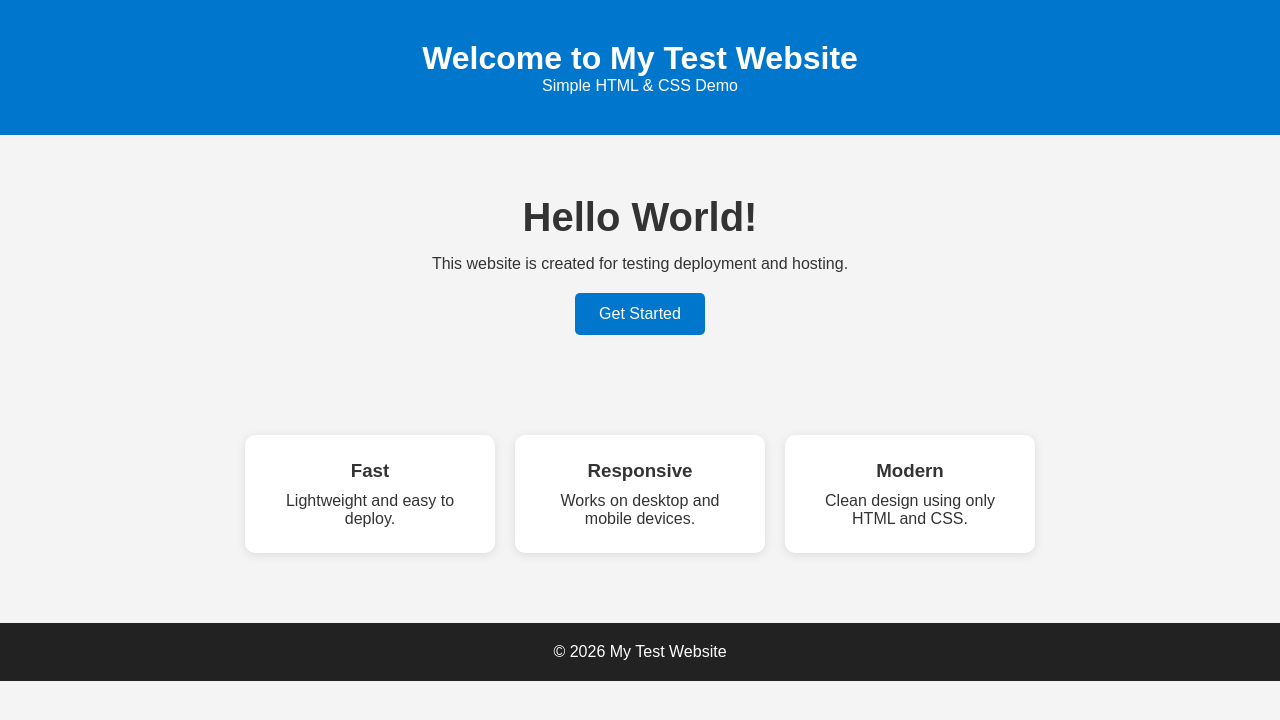
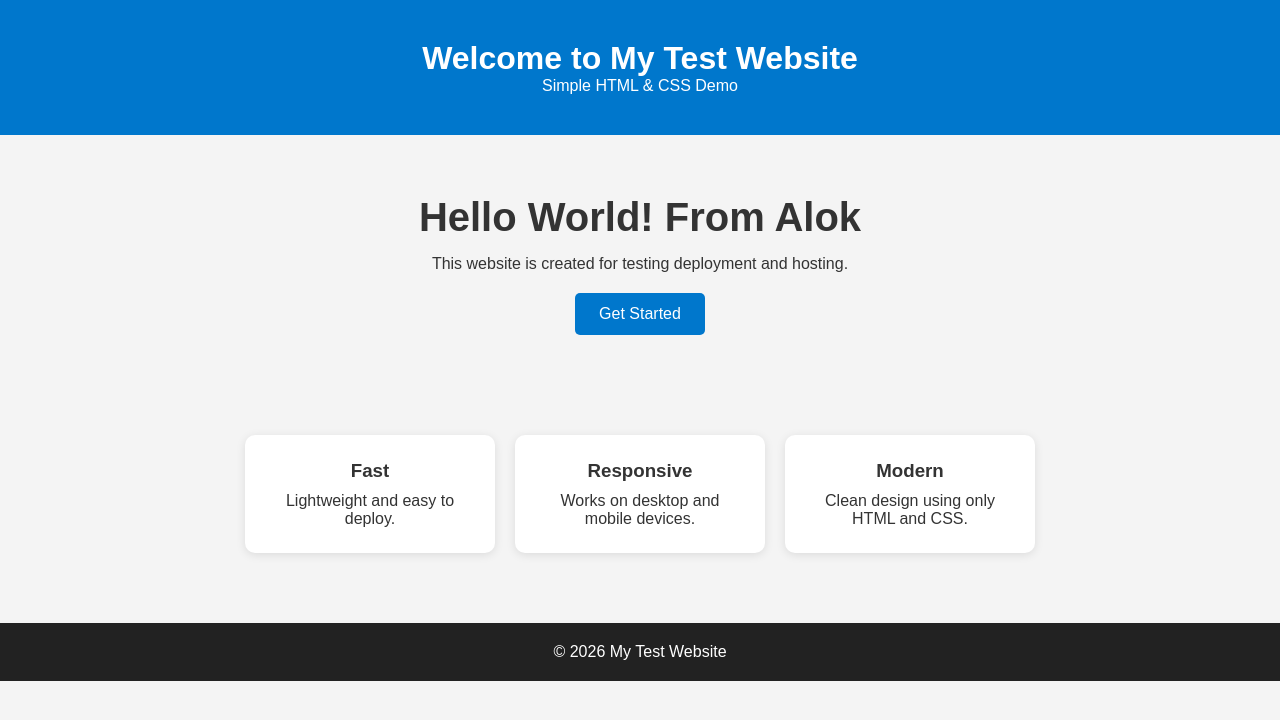
Before and after one commit to alokkumariiit/test-app, a plain HTML site: page index.html in a window 1280 px wide. Drawn offline with Linux system fonts and the light colour scheme.

Commit message:
Updated Welcome Message

```diff
--- a/index.html
+++ b/index.html
@@ -14,7 +14,7 @@
     </header>
 
     <section class="hero">
-        <h2>Hello World!</h2>
+        <h2>Hello World! From Alok</h2>
         <p>This website is created for testing deployment and hosting.</p>
         <button>Get Started</button>
     </section>
```
